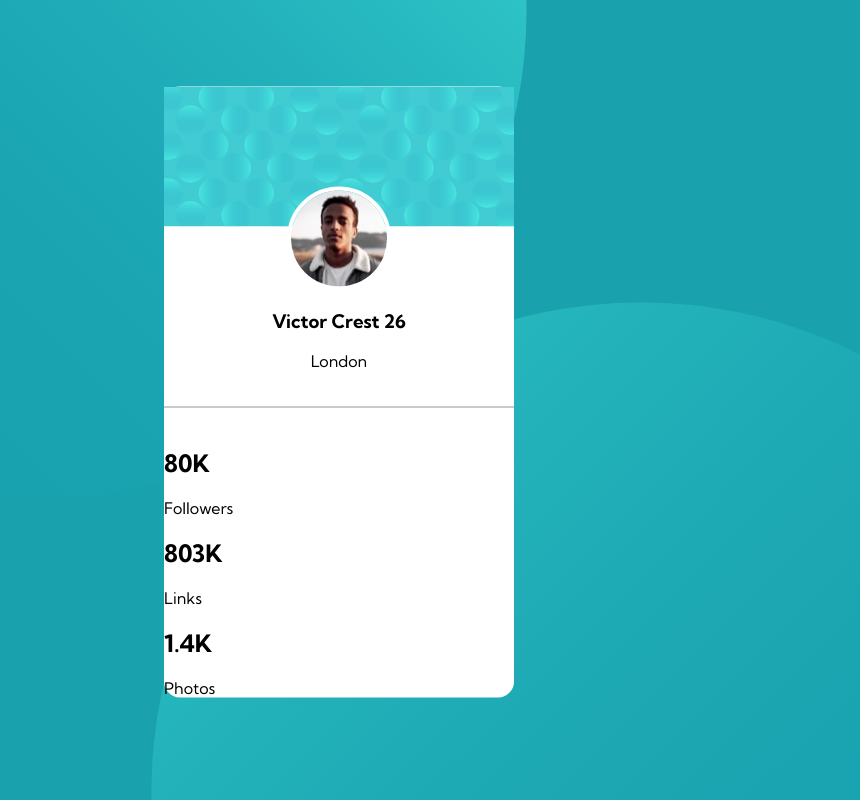
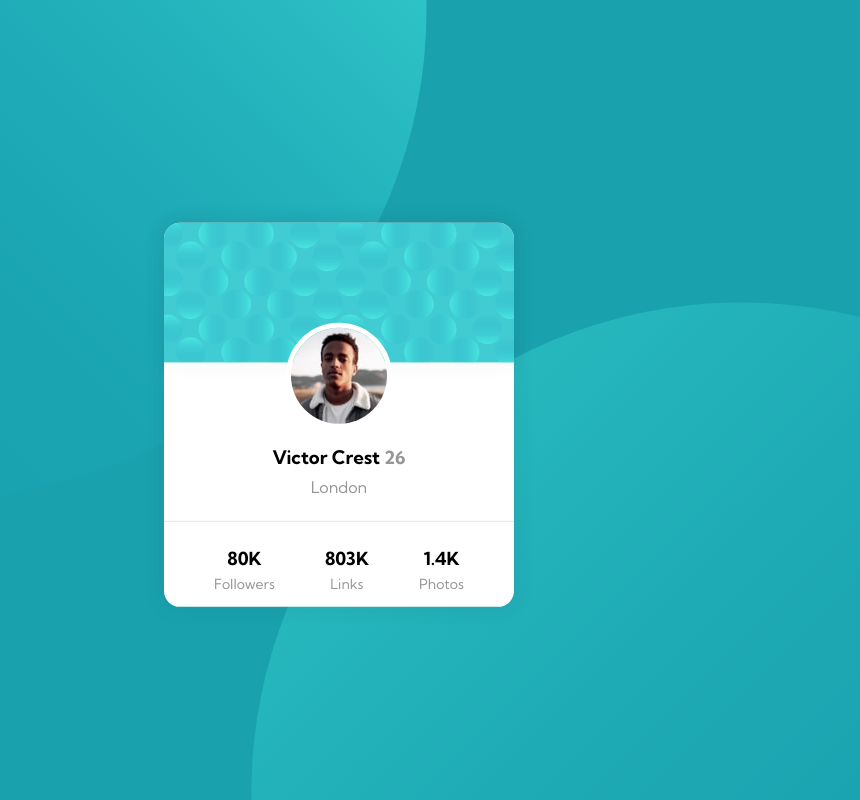
Before and after one commit to HelalAbood/Fm-8-profile-card-component, a plain HTML site: page index.html in a window 1280 px wide. Shown: the whole page, without its empty margins (301-1161 px from the left). Drawn offline with Linux system fonts and the light colour scheme.

Commit message:
Closing the project

```diff
--- a/css/main.css
+++ b/css/main.css
@@ -18,22 +18,22 @@ main {
 }
 main .top {
     position: absolute;
-    left: -150px;
+    left: -250px;
     top: -60%;
 }
 main .bottom {
     position: absolute;
-    right: -150px;
+    right: -250px;
     bottom: -60%;
 }
 @media (max-width: 767px) {
     main .top {
         top: -50%;
-        left: -200%;
+        left: -220%;
     }
     main .bottom {
         bottom: -50%;
-        right: -200%;
+        right: -220%;
     }
 }
 .content {
@@ -47,6 +47,12 @@ main .bottom {
     background-color: white;
     position: relative;
     border-radius: 1rem;
+    box-shadow: 0 0 20px 1px hsl(229deg 23% 23% / 10%);
+}
+.box .backg {
+    border-top-right-radius: 1rem;
+    border-top-left-radius: 1rem;
+    box-shadow: 0 0 20px 1px hsl(229deg 23% 23% / 5%);
 }
 .box .avatar {
     position: absolute;
@@ -54,11 +60,36 @@ main .bottom {
     top: 100px;
     transform: translateX(-50%);
     border-radius: 50%;
-    border: 4px solid white;
+    border: 5px solid white;
 }
 .box .info {
     padding: 20px;
     margin: 40px auto;
     text-align: center;
-    border-bottom: 1px solid var(--Dark-gray) ;
+    border-bottom: 1px solid hsla(0, 0%, 59%, 0.267) ;
 }
+.box .info h3 span {
+    color: var(--Dark-gray);
+    font-size: 18px;
+}
+.box .info p {
+    color: var(--Dark-gray);
+    margin-top: -10px;
+    font-weight: 400;
+    margin-bottom: 4px;
+}
+.box .num {
+    display: flex;
+    justify-content: space-evenly;
+    align-items: center;
+    text-align: center;
+    margin: -30px auto;
+}
+.box .num .text h2 {
+    font-size: 18px;
+}
+.box .num .text p {
+    margin-top: -10px;
+    font-size: 14px;
+    color: var(--Dark-gray);
+}
--- a/index.html
+++ b/index.html
@@ -16,7 +16,7 @@
         <img class="bottom" src="imgs/bg-pattern-bottom.svg" alt="pattern-top">
         <div class="content">
             <div class="box">
-                <img src="imgs/bg-pattern-card.svg" alt="">
+                <img class="backg" src="imgs/bg-pattern-card.svg" alt="">
                 <img class="avatar" src="imgs/image-victor.jpg" alt="avatarPic">
                 <div class="info">
                     <h3>Victor Crest <span>26</span></h3>
@@ -35,7 +35,6 @@
                         <h2>1.4K</h2>
                         <p>Photos</p>
                     </div>
-
                 </div>
             </div>
         </div>
```
